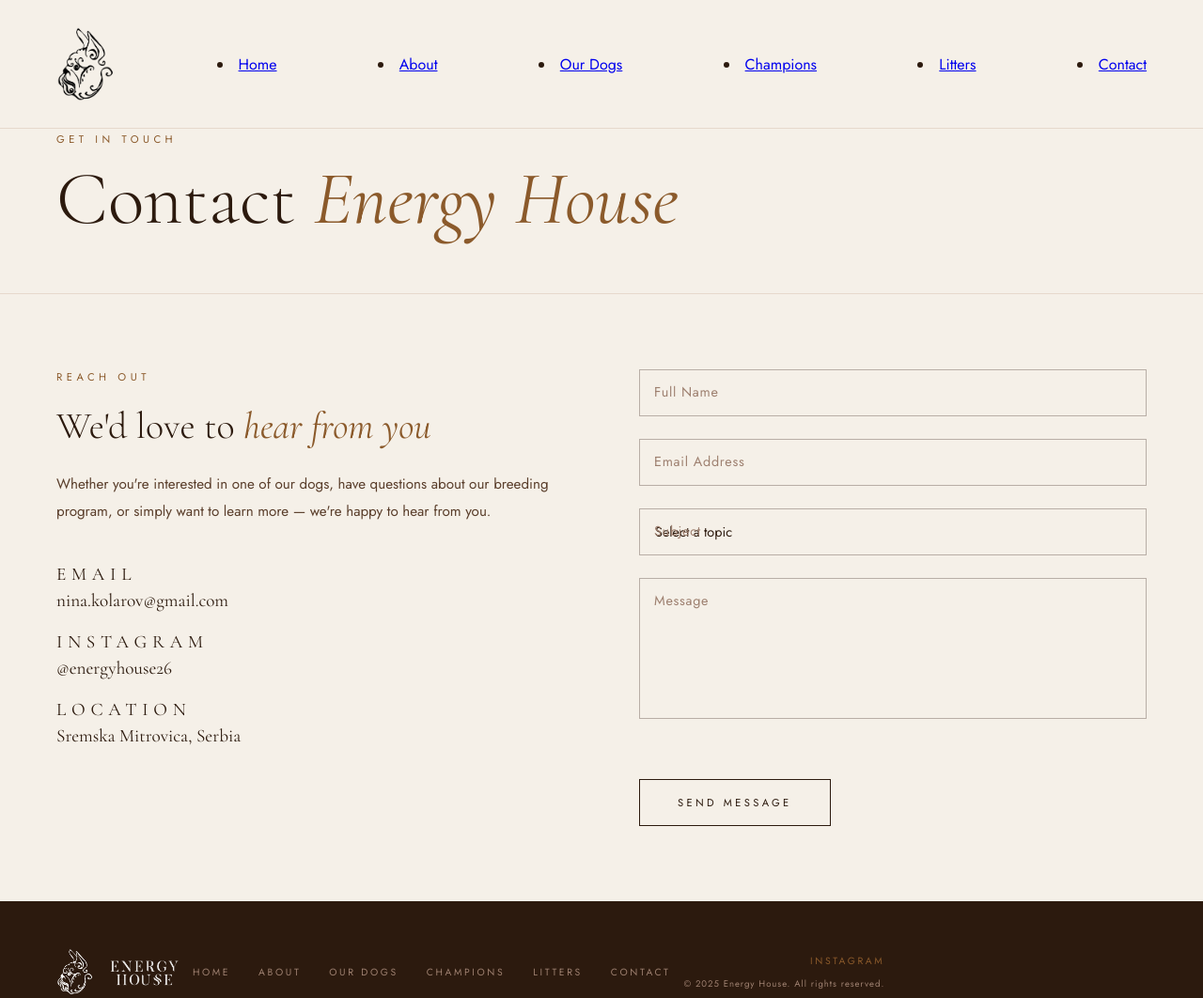
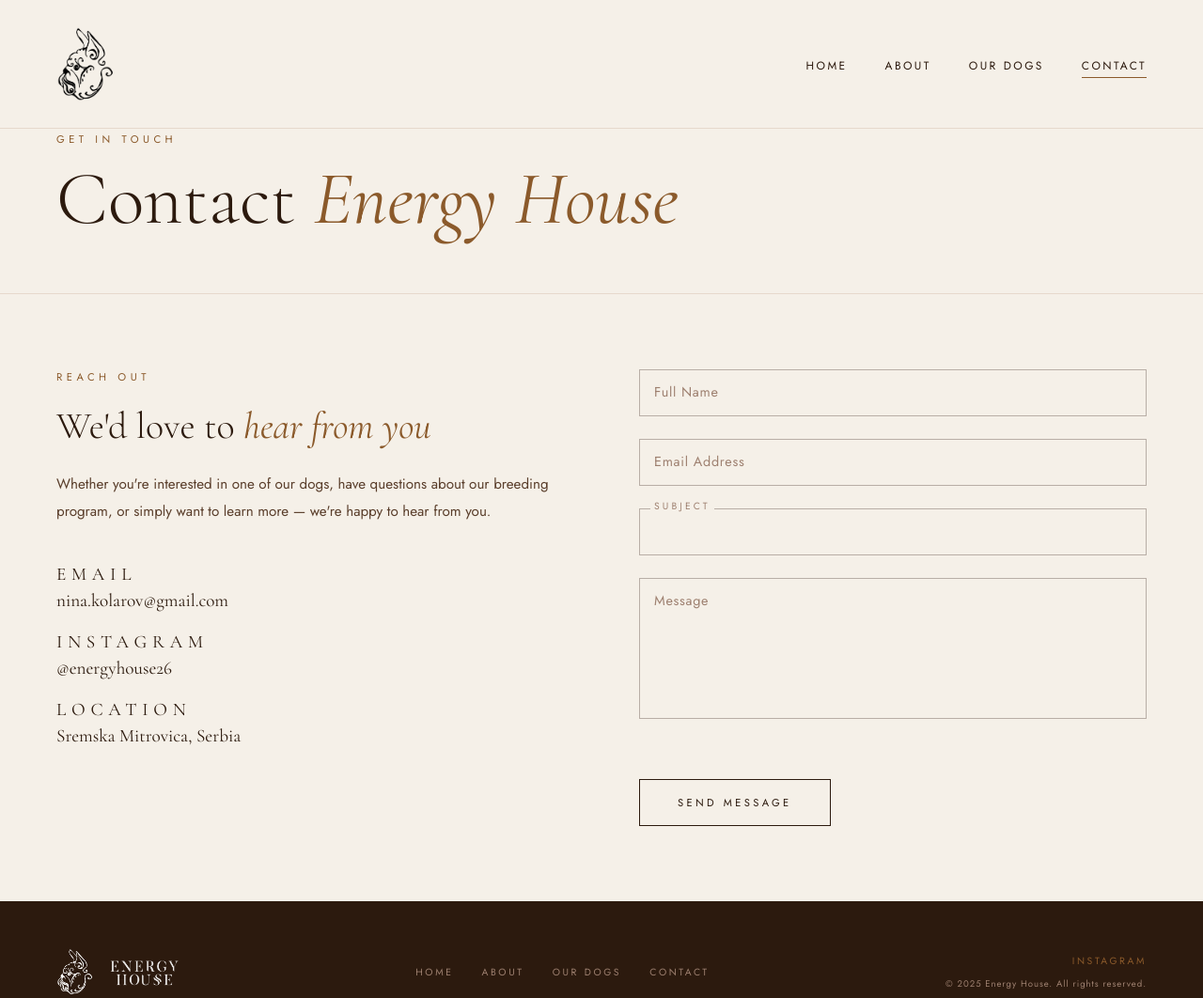
Before and after one commit to claudiasrn/energy-house, a plain HTML site: page contact.html in a window 1280 px wide. Shown: the whole page at 94% size. Drawn offline with nearby package versions, Linux system fonts and the light colour scheme.

Commit message:
fix(contact): nav ul, footer div, floating select label

```diff
--- a/contact.html
+++ b/contact.html
@@ -20,11 +20,10 @@
     <!-- Navigation -->
     <nav>
       <img src="images/logo-icon.png" class="nav-logo" alt="Energy House" width="80" height="80"/>
+      <ul class="nav-links">
         <li><a href="index.html">Home</a></li>
         <li><a href="about.html">About</a></li>
         <li><a href="dogs.html">Our Dogs</a></li>
-        <li><a href="champions.html">Champions</a></li>
-        <li><a href="litters.html">Litters</a></li>
         <li><a href="contact.html">Contact</a></li>
       </ul>
       <button class="nav-toggle" aria-label="Toggle navigation">
@@ -66,7 +65,8 @@
         </div>
       </div>
 
-      <form class="contact-form fade-in" id="contact-form" style="transition-delay: 0.2s;">
+      <div class="fade-in" style="transition-delay: 0.2s;">
+        <form class="contact-form" id="contact-form">
           <div class="form-group floating">
             <input type="text" id="name" name="name" placeholder=" " />
             <label for="name">Full Name</label>
@@ -76,8 +76,8 @@
             <label for="email">Email Address</label>
           </div>
           <div class="form-group floating">
-          <select id="subject" name="subject" required>
-            <option value="">Select a topic</option>
+            <select id="subject" name="subject" required style="color: transparent;">
+              <option value="" disabled selected>Select a topic</option>
               <option>Puppy Inquiry</option>
               <option>Adult Dog Inquiry</option>
               <option>Breeding Inquiry</option>
@@ -92,6 +92,7 @@
           <button type="submit" class="btn fade-in">Send Message</button>
         </form>
         <div id="form-message" style="display:none; margin-top: 24px; font-family: 'Jost', sans-serif; font-size: 0.75rem; letter-spacing: 0.2em; text-transform: uppercase;"></div>
+      </div>
     </section>
 
     <!-- Footer -->
@@ -99,12 +100,11 @@
       <div class="footer-logo">
         <img src="images/logo-icon.png" alt="Energy House" class="footer-icon" width="50" height="50"/>
         <img src="images/logo-text.png" alt="Energy House" class="footer-title-img" width="200" height="35"/>
+      </div>
       <div class="footer-links">
         <a href="index.html">Home</a>
         <a href="about.html">About</a>
         <a href="dogs.html">Our Dogs</a>
-        <a href="champions.html">Champions</a>
-        <a href="litters.html">Litters</a>
         <a href="contact.html">Contact</a>
       </div>
       <div class="footer-social">
@@ -115,6 +115,12 @@
 
     <script src="js/main.js"></script>
     <script>
+      // Restore select text color and float label when user picks a value
+      document.getElementById('subject').addEventListener('change', function() {
+        this.style.color = '';
+        this.classList.add('has-value');
+      });
+
       document.getElementById('contact-form').addEventListener('submit', async (e) => {
         e.preventDefault();
         const form = e.target;
@@ -135,7 +141,7 @@
             form.reset();
             msg.style.display = 'block';
             msg.style.color = 'var(--accent)';
-                msg.textContent = 'Message sent — we\'ll be in touch soon.';
+            msg.textContent = "Message sent — we'll be in touch soon.";
             btn.disabled = false;
             btn.textContent = 'Send Message';
           } else {
--- a/css/style.css
+++ b/css/style.css
@@ -734,6 +734,23 @@ footer {
     padding: 0 4px;
 }
 
+/* Select label — always raised above the field */
+.form-group.floating select ~ label {
+    top: -10px;
+    left: 12px;
+    font-size: 0.65rem;
+    letter-spacing: 0.3em;
+    text-transform: uppercase;
+    color: var(--subtle-text);
+    background: var(--cream);
+    padding: 0 4px;
+}
+
+/* Select label turns accent when user picks a value */
+.form-group.floating select.has-value ~ label {
+    color: var(--accent);
+}
+
 /*
    RESPONSIVE
 */
```
Also changed, not shown: 1 other file. Lines whose indentation alone changed are shown as unchanged.
